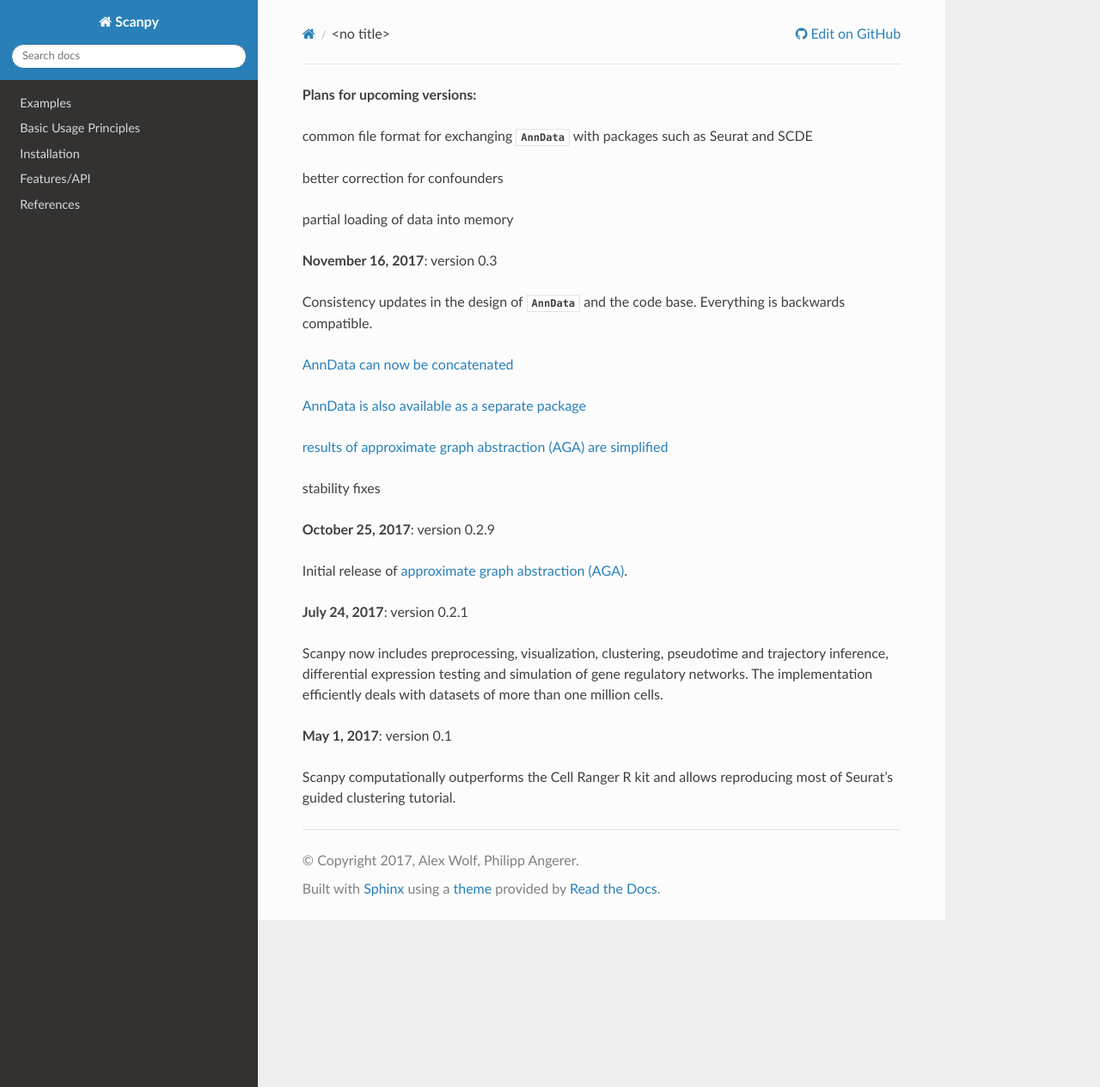
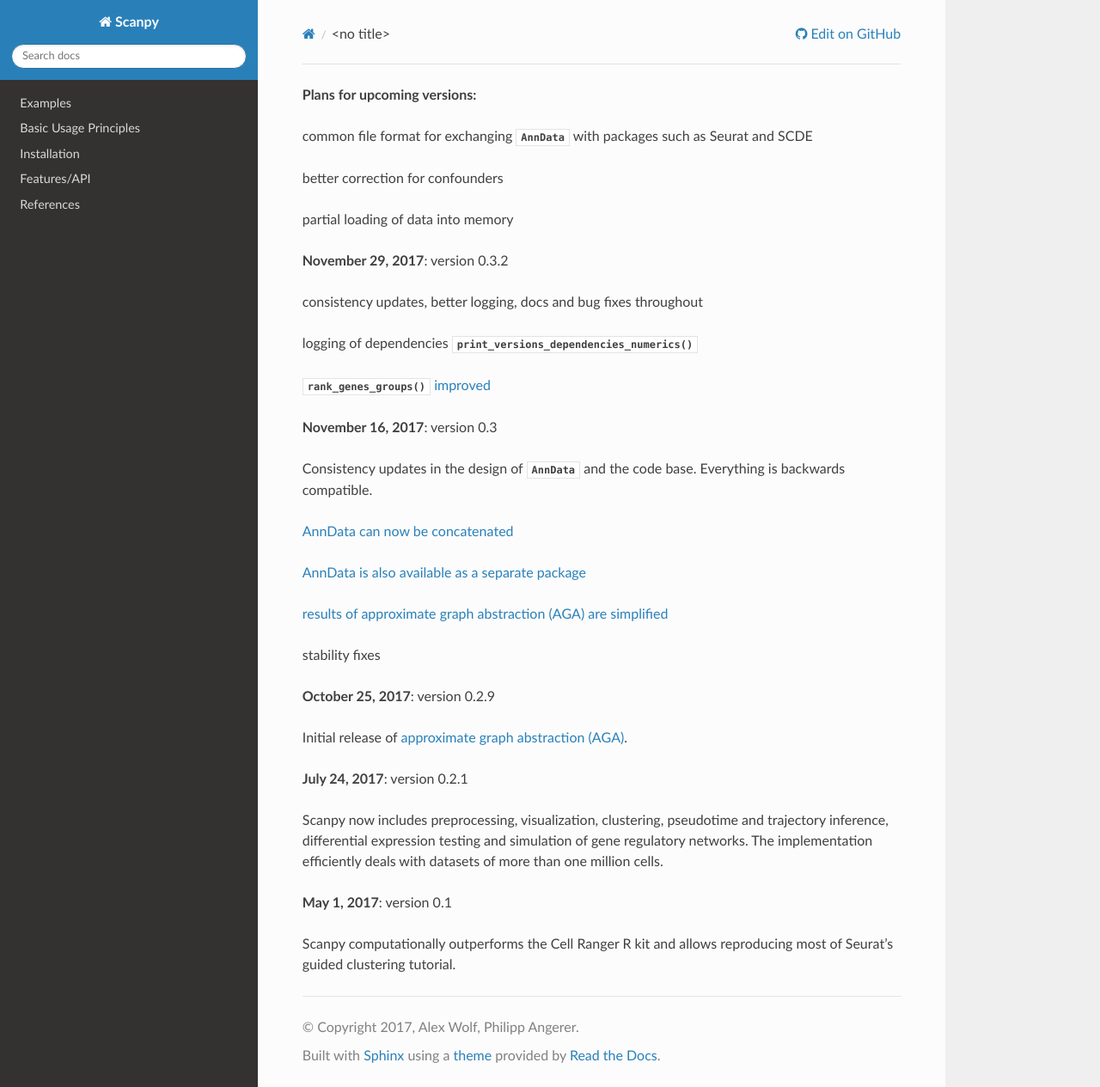
Before and after one commit to scverse/scanpy, a Sphinx documentation site: the page built from docs/release_notes.rst, in a window 1280 px wide and 1265 px high. Shown: the whole window at 86% size. Built offline with Sphinx 7.4.7 and the Read the Docs theme 2.0.0, drawn with Linux system fonts in a browser that asks for light colours; the version number could not be read and is left out.

Commit message:
updated release notes for 0.3.2

```diff
--- a/docs/release_notes.rst
+++ b/docs/release_notes.rst
@@ -3,6 +3,13 @@
 - common file format for exchanging :class:`~scanpy.api.AnnData` with packages such as Seurat and SCDE
 - better correction for confounders
 - partial loading of data into memory
+
+
+**November 29, 2017**: version 0.3.2
+
+- consistency updates, better logging, docs and bug fixes throughout
+- logging of dependencies :func:`~scanpy.api.logging.print_versions_dependencies_numerics`
+- :func:`~scanpy.api.pl.rank_genes_groups` `improved <https://github.com/theislab/scanpy/issues/51>`_
 
 
 **November 16, 2017**: version 0.3
```
